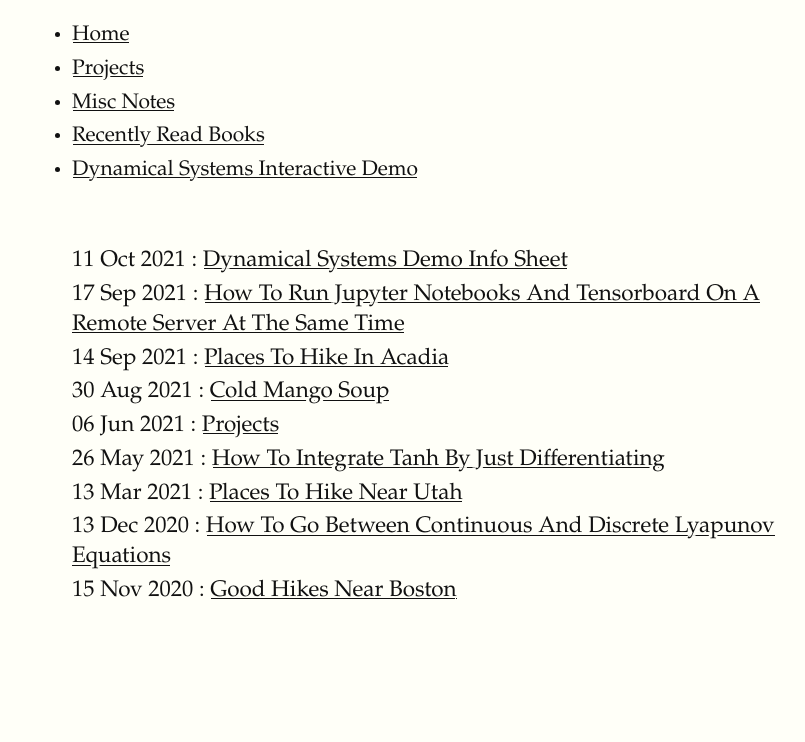
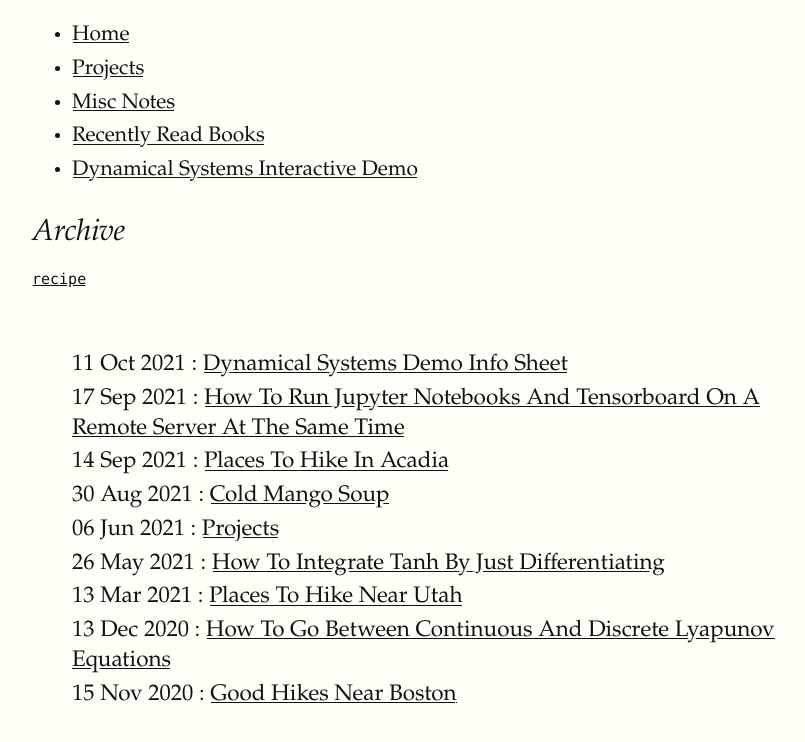
Before and after one commit to kozleo/kozleo.github.io, a Jekyll site: the page built from blog/index.html, in a window 1280 px wide. Shown: the top 742 px of the page, without its empty margins (224-1029 px from the left). Built offline with Jekyll 4.4.1, drawn with Linux system fonts in a browser that asks for light colours; nearby versions of some CDN libraries.

Commit message:
adding tag cloud

```diff
--- /dev/null
+++ b/_includes/archive.html
@@ -0,0 +1,12 @@
+<h2>Archive</h2>
+{% capture temptags %}
+  {% for tag in site.tags %}
+    {{ tag[1].size | plus: 1000 }}#{{ tag[0] }}#{{ tag[1].size }}
+  {% endfor %}
+{% endcapture %}
+{% assign sortedtemptags = temptags | split:' ' | sort | reverse %}
+{% for temptag in sortedtemptags %}
+  {% assign tagitems = temptag | split: '#' %}
+  {% capture tagname %}{{ tagitems[1] }}{% endcapture %}
+  <a href="/tag/{{ tagname }}"><code class="highligher-rouge"><nobr>{{ tagname }}</nobr></code></a>
+{% endfor %}
--- a/blog/index.html
+++ b/blog/index.html
@@ -2,6 +2,9 @@
 layout: default
 title:
 ---
+
+{% include archive.html %}
+
 	<h1>{{ page.title }}</h1>
 	<p style="font-size:2rem"; "margin-right:50rem;">
 
```
